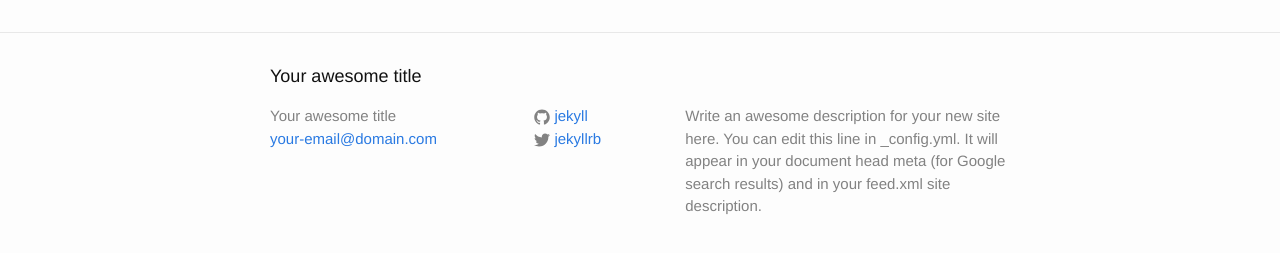
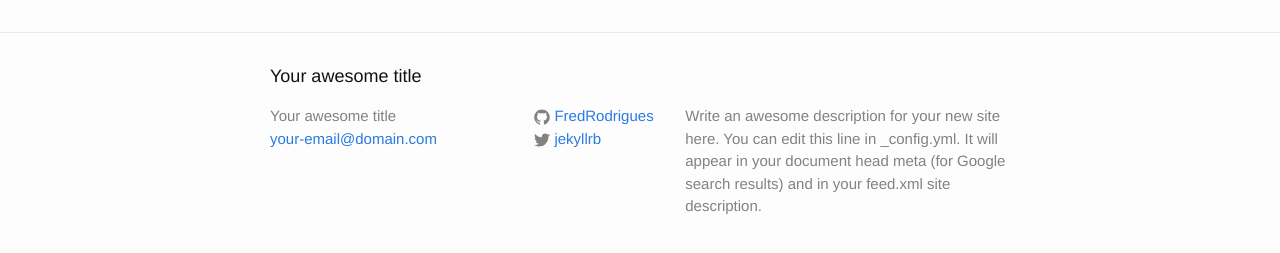
Before and after one commit to FredRodrigues/blog, a Jekyll site: the page built from index.html, in a window 1280 px wide. Shown: the part 264-517 px from the top of the page. Built offline with Jekyll 4.4.1, drawn with Linux system fonts in a browser that asks for light colours.

```diff
--- a/_config.yml
+++ b/_config.yml
@@ -19,10 +19,10 @@ description: > # this means to ignore newlines until "baseurl:"
   Write an awesome description for your new site here. You can edit this
   line in _config.yml. It will appear in your document head meta (for
   Google search results) and in your feed.xml site description.
-baseurl: "" # the subpath of your site, e.g. /blog
+baseurl: /blog
 url: "http://example.com" # the base hostname & protocol for your site
 twitter_username: jekyllrb
-github_username:  jekyll
+github_username:  FredRodrigues
 
 # Build settings
 markdown: kramdown
```
